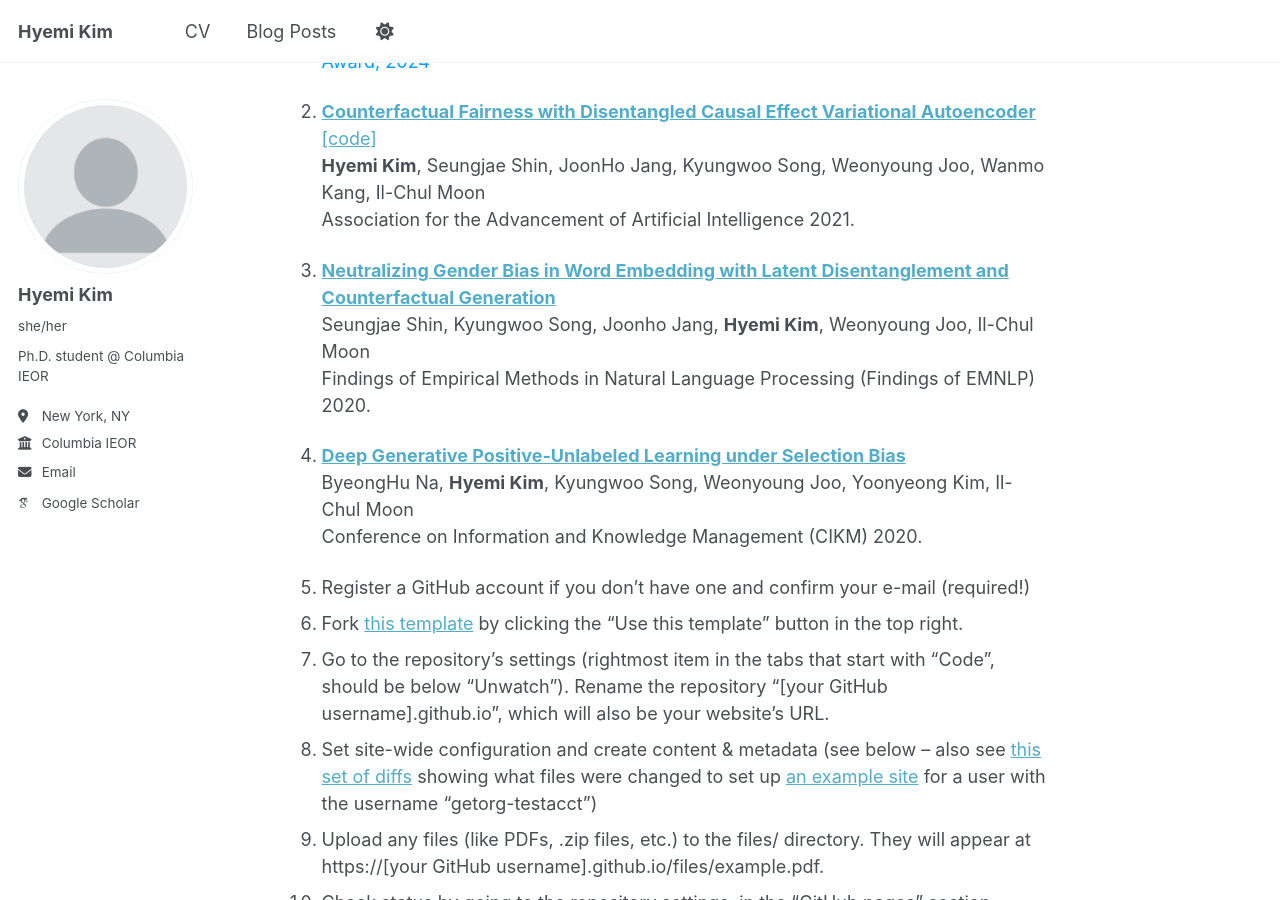
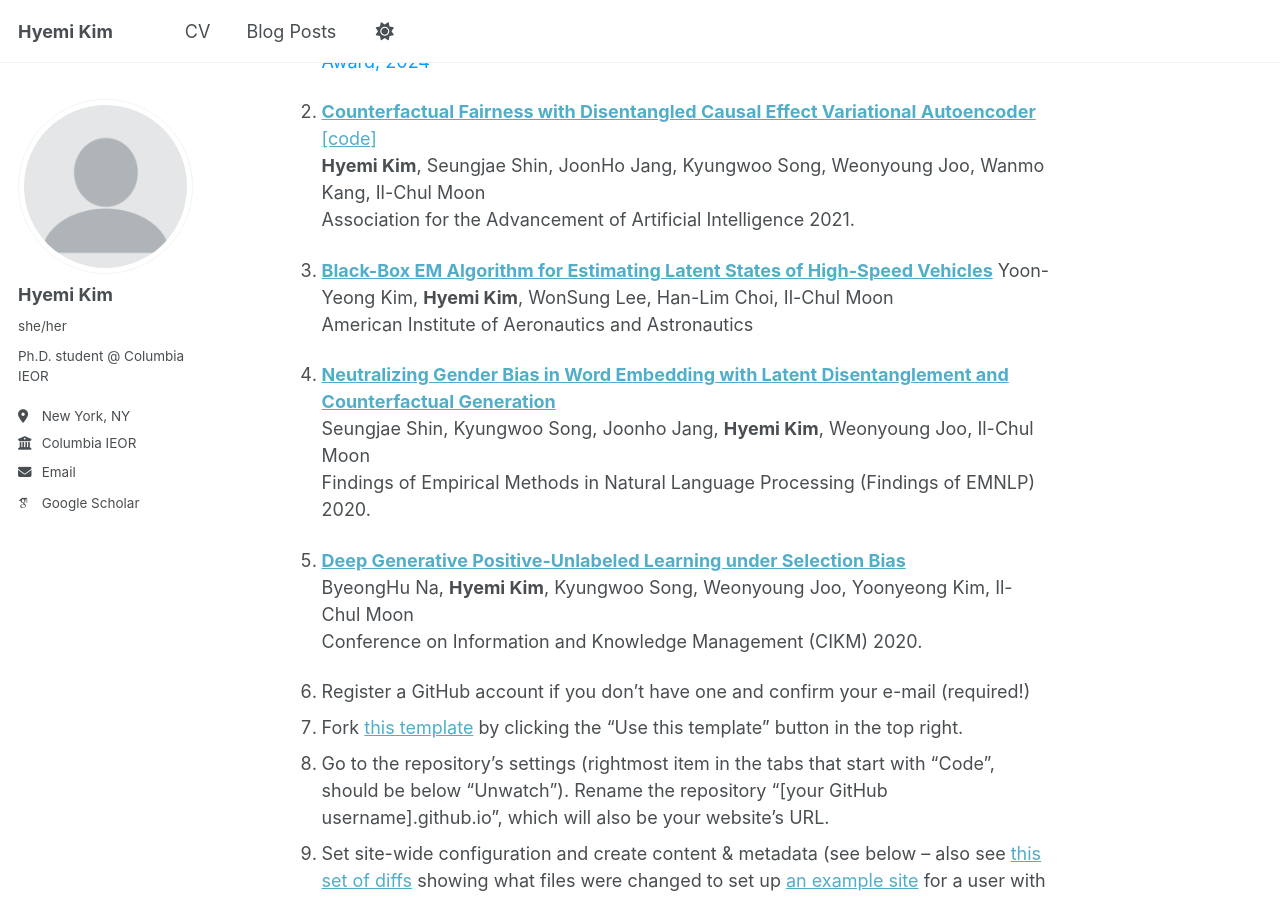
Before and after one commit to HyemiK1m/hyemik1m.github.io, a Jekyll site: the page built from _pages/about.md, in a window 1280 px wide and 900 px high, scrolled down 551 px. Built offline with Jekyll 4.4.1, drawn with Linux system fonts in a browser that asks for light colours; some web fonts are replaced; a script that is not in the unit is left out.

Commit message:
Update about.md

```diff
--- a/_pages/about.md
+++ b/_pages/about.md
@@ -21,6 +21,10 @@ The 8th ACM Conference on Fairness, Accountability, and Transparency (FAccT), 20
 1. [**Counterfactual Fairness with Disentangled Causal Effect Variational Autoencoder**](https://www.aaai.org/AAAI21Papers/AAAI-6311.KimH.pdf) [[code]](https://github.com/HyemiK1m/DCEVAE)<br>
 **Hyemi Kim**, Seungjae Shin, JoonHo Jang, Kyungwoo Song, Weonyoung Joo, Wanmo Kang, Il-Chul Moon<br>
 Association for the Advancement of Artificial Intelligence 2021.<br>
+
+1. [**Black-Box EM Algorithm for Estimating Latent States of High-Speed Vehicles**](https://arc.aiaa.org/doi/10.2514/1.I010831)
+Yoon-Yeong Kim, **Hyemi Kim**, WonSung Lee, Han-Lim Choi, Il-Chul Moon<br>
+American Institute of Aeronautics and Astronautics<br>
 
 1. [**Neutralizing Gender Bias in Word Embedding with Latent Disentanglement and Counterfactual Generation**](https://aclanthology.org/2020.findings-emnlp.280.pdf)<br>
 Seungjae Shin, Kyungwoo Song, Joonho Jang, **Hyemi Kim**, Weonyoung Joo, Il-Chul Moon<br>
```
